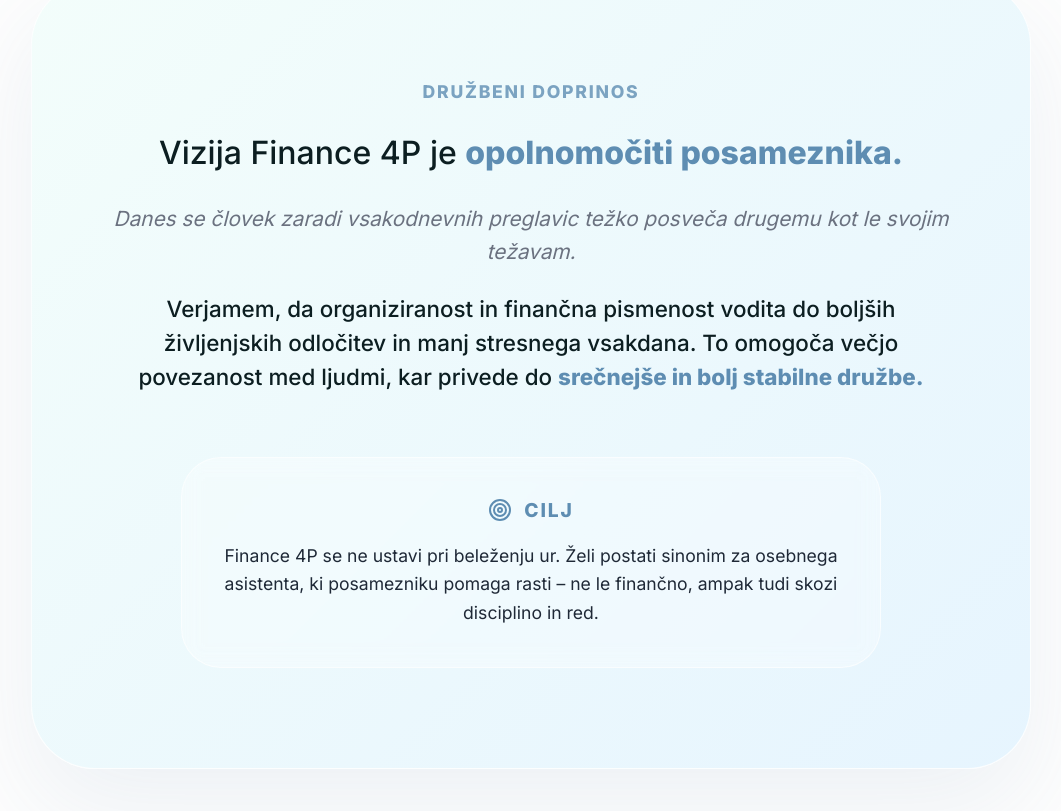
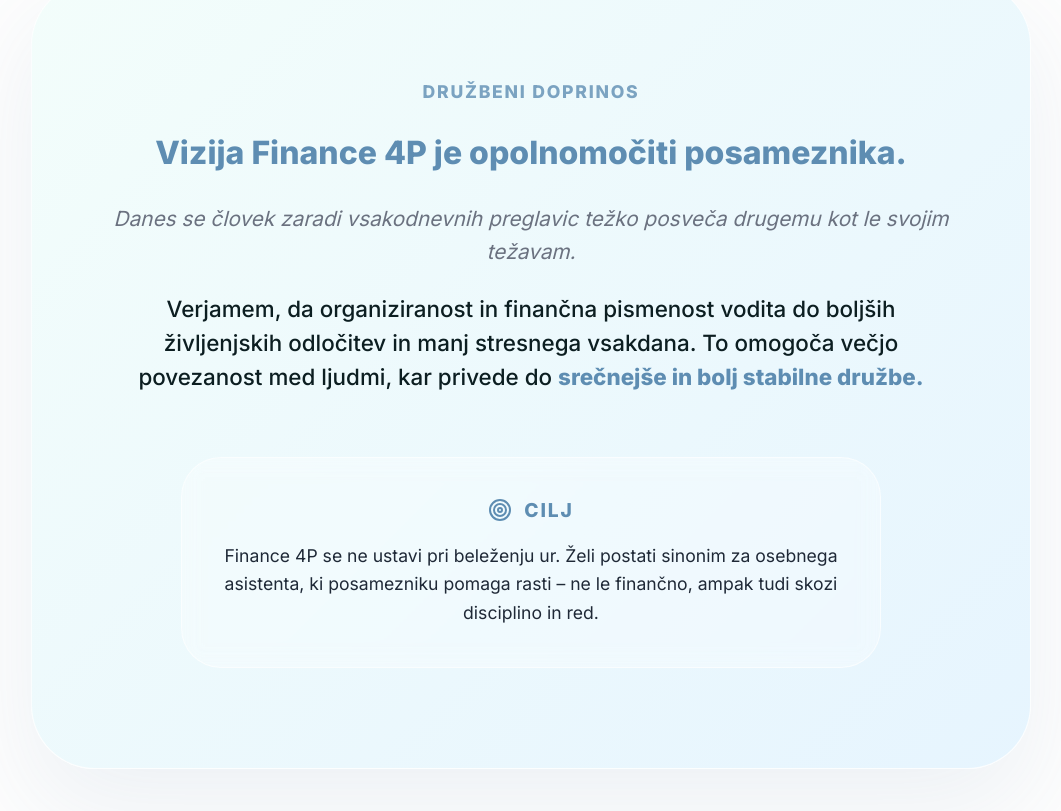
Before and after one commit to filipkolle/Landing-4P, a React (Vite) app: page /o-nas in a window 1280 px wide. Shown: the part 3160-3971 px from the top of the page, without its empty margins (109-1170 px from the left). Built offline with nearby package versions, Linux system fonts and the light colour scheme.

Commit message:
style: bold the vision lead statement for emphasis

```diff
--- a/src/pages/AboutPage.jsx
+++ b/src/pages/AboutPage.jsx
@@ -203,7 +203,7 @@ const AboutPage = () => {
                   viewport={{ once: true }}
                   transition={{ duration: 0.8, delay: 0.2 }}
                 >
-                  Vizija Finance 4P je <strong>opolnomočiti posameznika.</strong>
+                  <strong>Vizija Finance 4P je opolnomočiti posameznika.</strong>
                 </motion.p>
 
                 <motion.p
```
